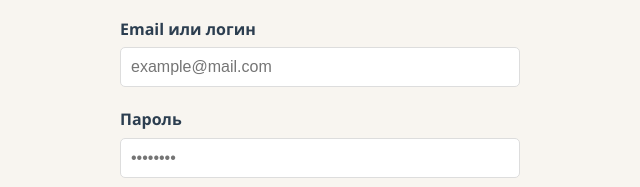
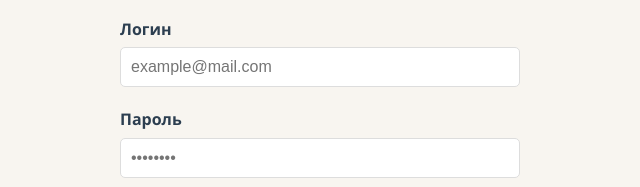
Before and after one commit to Nerv-dot/gourmet-forum, a plain HTML site: page login.html in a window 1280 px wide. Shown: the part 222-409 px from the top of the page, 320-960 px from the left. Drawn offline with Linux system fonts and the light colour scheme.

Commit message:
Страница изменена

```diff
--- a/login.html
+++ b/login.html
@@ -65,7 +65,7 @@
             <div id="loginForm" class="card">
                 <form id="loginFormElement">
                     <div class="form-group">
-                        <label for="login-email">Email или логин</label>
+                        <label for="login-email">Логин</label>
                         <input type="text" id="login-email" class="form-control" placeholder="example@mail.com" required>
                     </div>
                     <div class="form-group">
--- a/style.css
+++ b/style.css
@@ -221,6 +221,7 @@ footer {
     padding: 20px 0;
     flex-shrink: 0;
     width: 100%;
+    margin-top: 40px;
 }
 
 /* ===== СТИЛИ ДЛЯ ПРОФИЛЯ ===== */
```
